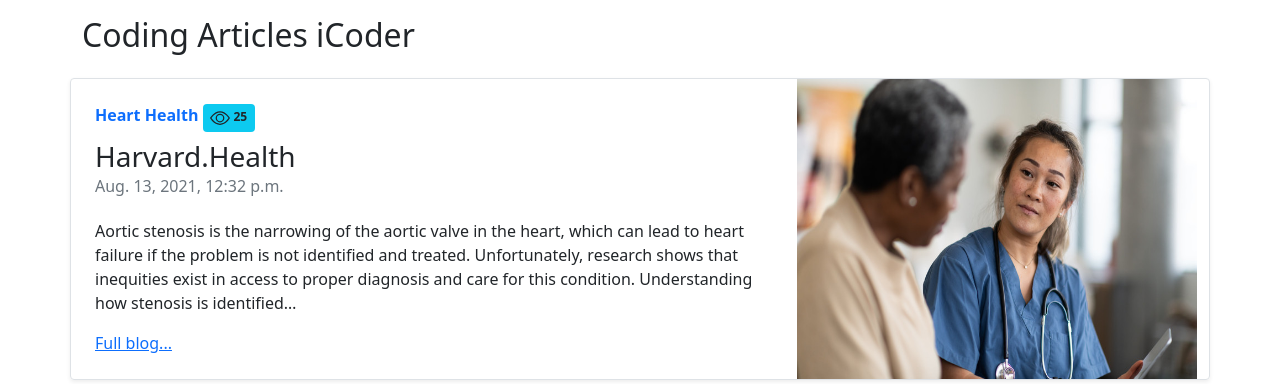
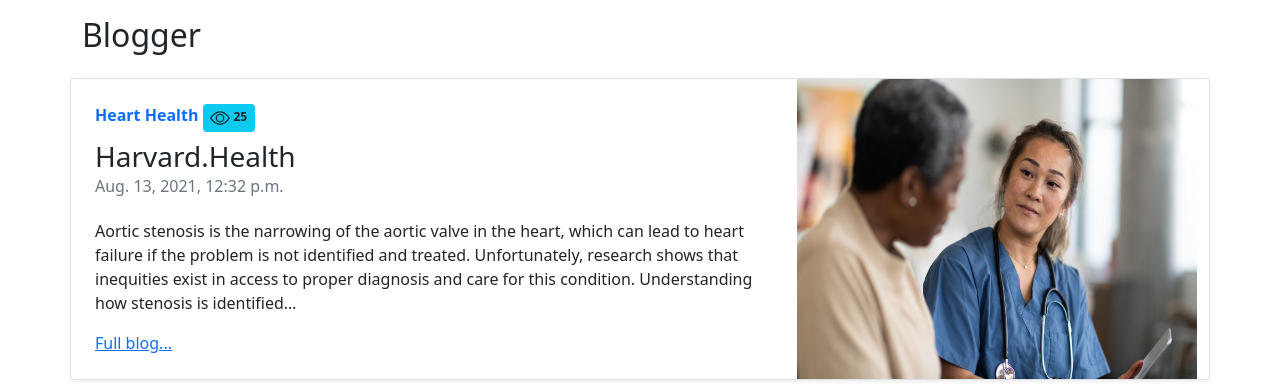
Before and after one commit to Nishant-007-Hub/The-Blog, a Django app: page /blog/ in a window 1280 px wide. Shown: the part 56-440 px from the top of the page. Run offline with Django 3.2, Linux system fonts and the light colour scheme; data comes from the database, SQL or seed files in the repository; both versions use the stored data as it was after the commit.

Commit message:
views added

```diff
--- a/The_blog/templates/blog/blogHome.html
+++ b/The_blog/templates/blog/blogHome.html
@@ -5,7 +5,7 @@
 {% block body %}
 {% load static %}
 <div class="container my-3">
-    <h2>Coding Articles iCoder</h2>
+    <h2>Blogger</h2>
     {% for post in allPosts %}
     <div
         class="row no-gutters border rounded overflow-hidden flex-md-row mb-4 shadow-sm h-md-250 my-4 position-relative">
```
Also changed, not shown: The_blog/db.sqlite3.
